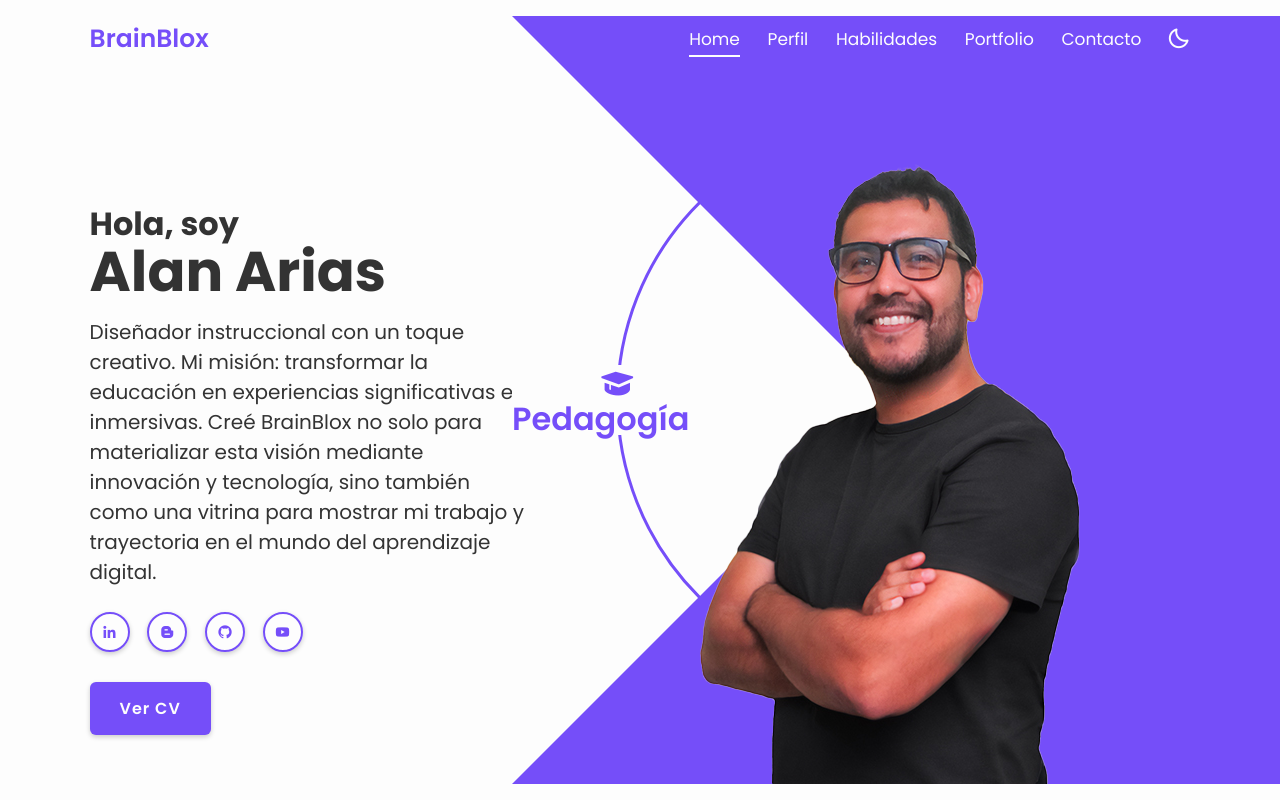
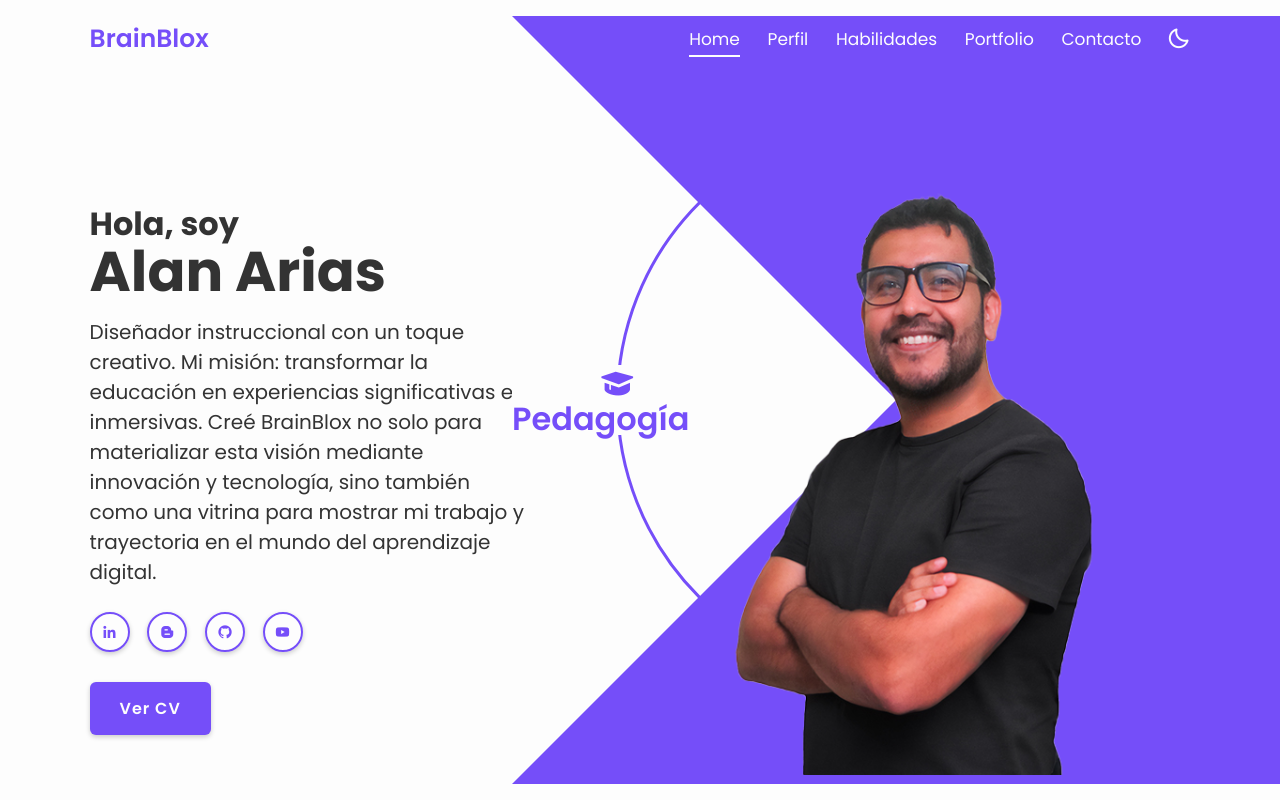
Before and after one commit to alanar86/BrainBlox-Portfolio, a plain HTML site: page index.html in a window 1280 px wide. Shown: the top 800 px of the page. Drawn offline with nearby package versions, Linux system fonts and the light colour scheme.

Commit message:
cambio en tamaño imagen

```diff
--- a/css/style.css
+++ b/css/style.css
@@ -298,10 +298,10 @@ section{
 
 .home-img img{
     position: relative;
-    bottom: 11px;;
+    bottom: 0;
     pointer-events: none;
     width: auto;
-    height: auto;
+    height: 601px;
     max-width: 100%;
     max-height: 100%;
 }
```
